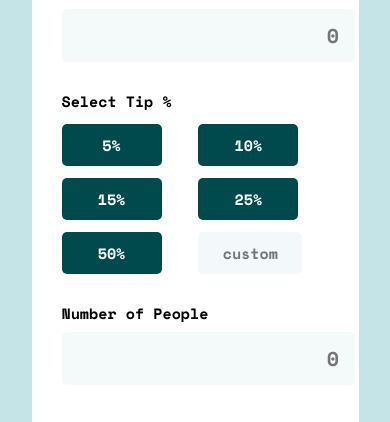
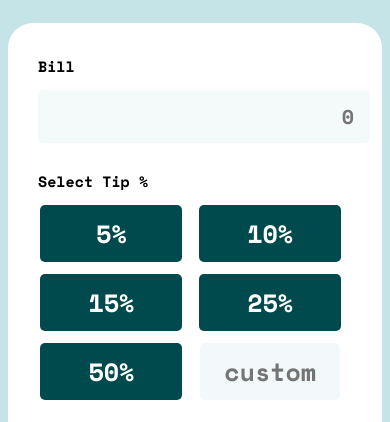
Before and after one commit to itsnooshin/Tip-calculator-app, a website built with Parcel: page src/index.html in a window 390 px wide. Shown: the part 125-547 px from the top of the page. Built offline with nearby package versions, Linux system fonts and the light colour scheme; files whose address does not match are found by name.

Commit message:
add responive to project

```diff
--- a/src/main.js
+++ b/src/main.js
@@ -5,6 +5,7 @@ const total = document.querySelector('.total-amount');
 const tipPer = document.querySelectorAll('.btn-tip');
 const tipAmount = document.querySelector('.tip-amount');
 const tipnum = document.querySelectorAll('.tip-but');
+const btnReset = document.querySelectorAll('.btn-end-reset');
 
 let prevDiv = null;
 const numBill = function () {
@@ -52,4 +53,7 @@ const sum = function () {
 };
 bill.addEventListener('input', numBill);
 numel.addEventListener('input', numpeople);
+
+
+
 sum();
--- a/src/style.css
+++ b/src/style.css
@@ -118,7 +118,7 @@ body {
   padding: 1.5rem 0;
   width: 100%;
 }
-.numbe-of-people .main__container-bill__title {
+.numbe-of-people .bill__title {
   margin-bottom: 0.8rem;
 }
 .left-side {
@@ -191,25 +191,66 @@ body {
   padding-top: 1rem;
   padding-bottom: 1rem;
 }
-.main__container-bill__number:focus {
+.bill__number:focus {
   outline: 1px solid red;
+}
+.btn-end-reset{
+  cursor: pointer;
 }
 
 @media (max-width: 700px) {
+  .main {
+    display: block;
+
+    max-width: 400px;
+    margin: 0 auto;
+    margin: 0 auto 20rem auto;
+    width: 100%;
+  }
+
   .main__conatiner {
+    /* margin-top: 10rem; */
     grid-template-columns: 1fr;
-    align-items: center;
-    max-width: 400px;
   }
   .left-side {
     width: 80%;
   }
 
-  .main__container-bill__number {
+  .bill__number {
     width: 100%;
   }
   .buttons {
-    grid-template-columns: 1fr 1fr;
-    width: 100%;
+     grid-template-columns: 1fr 1fr;
+     width: 100%;
+     place-items: center;
+
+  }
+  .btn-tip  {
+    font-size: 2.5rem;
+    padding: 1rem 3rem;
+    width: 142px;
+  }
+  .btn-custom{
+    font-size: 2.5rem;
+    padding: 1rem 2rem;
+  }
+  .input-bill{
+
+
+  }
+  .bill__number{
+    width: 300px;
+  }
+  .left-side{
+
+    /* width: 350px; */
+  }
+  .people__number{
+    width: 300px;
+
+  }
+  .numbe-of-people{
+
+
   }
 }
```
